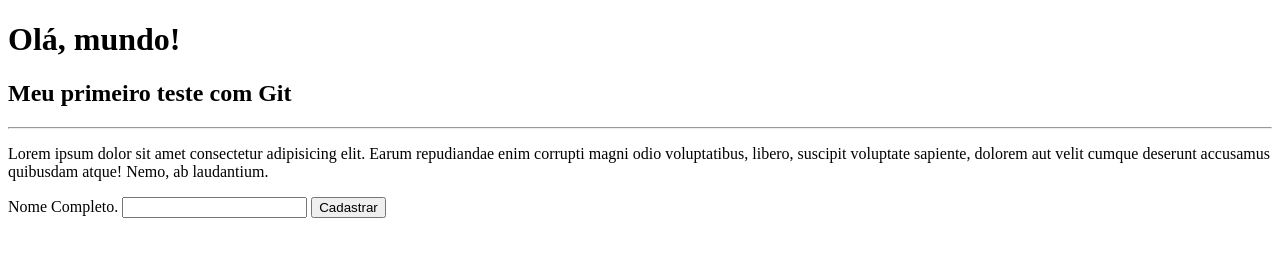
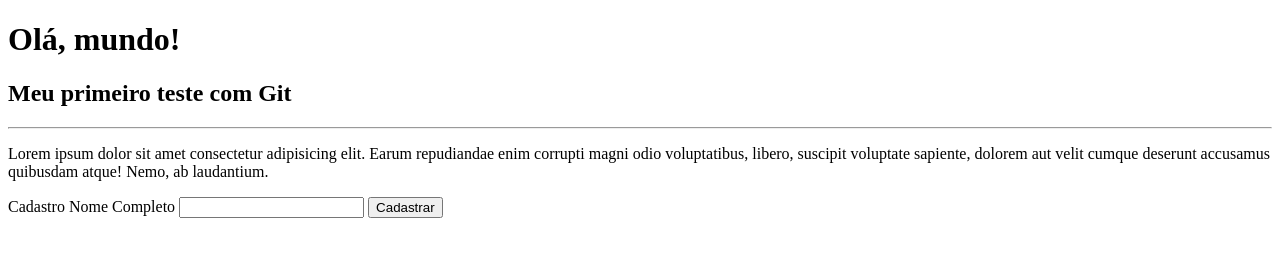
Before and after one commit to Rodrigobueno2/Ola-Mundo, a plain HTML site: page site-exemplo/index.html in a window 1280 px wide. Drawn offline with Linux system fonts and the light colour scheme.

Commit message:
Revert "Revert "adicionei uma label""
This reverts commit c5609d9c199d810bcf4dfa5146914720a7a8befe.

```diff
--- a/site-exemplo/index.html
+++ b/site-exemplo/index.html
@@ -17,7 +17,8 @@
         cumque deserunt accusamus quibusdam atque! Nemo,
         ab laudantium.
     </p>
-    <label>Nome Completo.</label>
+    <label>Cadastro</label>
+    <label>Nome Completo</label>
     <input type="text" name="nome" id="nome">
     <input type="button" id="cadastrar" value="Cadastrar">
 </body>
```
